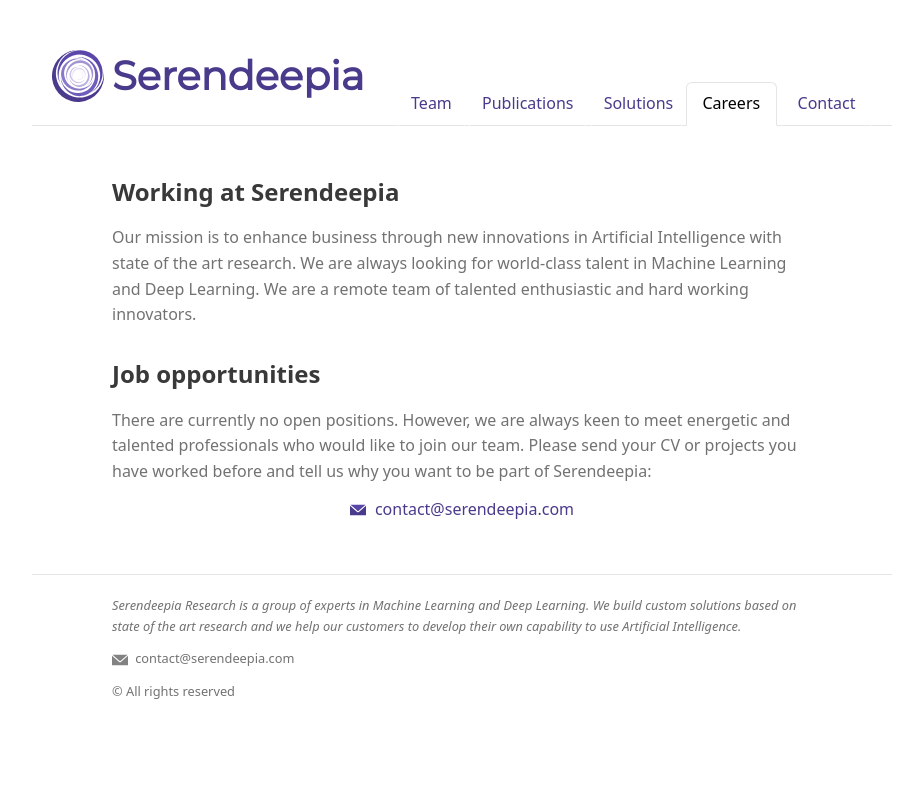
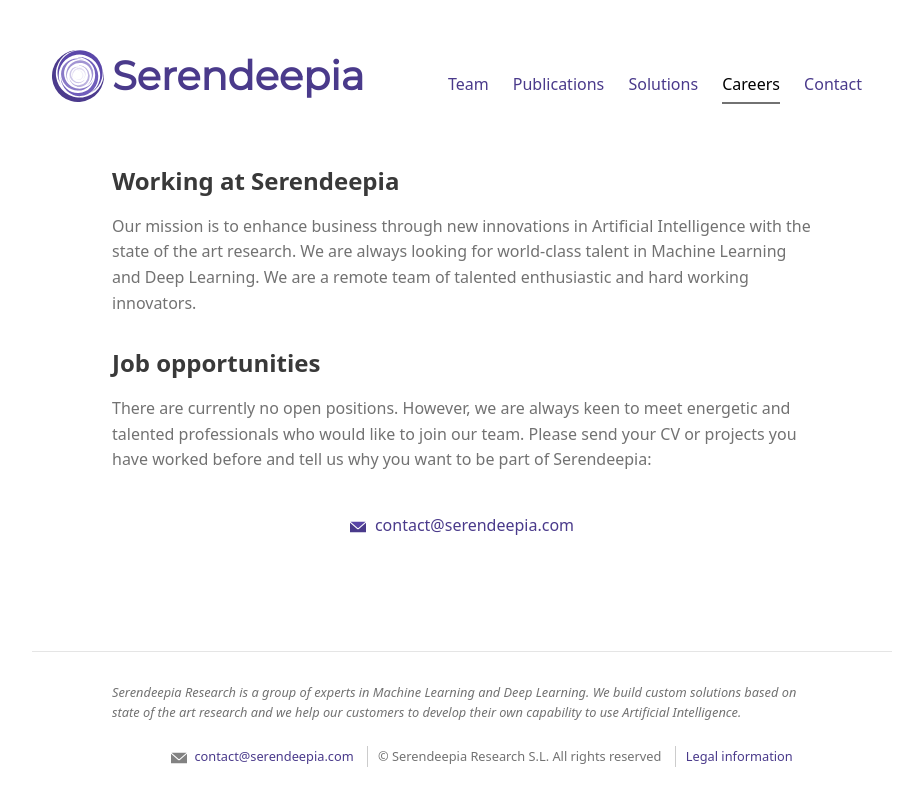
Before and after one commit to serendeepia/serendeepia.github.io, a Jekyll site: the page built from careers.md, in a window 1280 px wide. Shown: the top 806 px of the page, without its empty margins (178-1101 px from the left). Built offline with Jekyll 4.4.1, drawn with Linux system fonts in a browser that asks for light colours; a script that is not in the unit is left out.

Commit message:
added legal page, typo in slogan and update style

```diff
--- a/_layouts/mylayout.html
+++ b/_layouts/mylayout.html
@@ -49,16 +49,18 @@
             We build custom solutions based on state of the art research and we help our customers
             to develop their own capability to use Artificial Intelligence.
         </em></p>
-        <p><span class="icon">
+        <ul>
+            <li><span class="icon">
                     <svg viewBox="0 4.801209 28.3499966 18.7475815">
                     <path fill="#828282"
                           d="M15.699194,17.7568531c-0.4572582,0.3048401-0.9145174,0.6096783-1.5241938,0.6096783 c-0.6096773,0-1.0669355-0.15242-1.5241938-0.6096783L0,6.7826605v16.1564522C0,23.2439518,0.3048387,23.54879,0.6096774,23.54879 h27.1306419c0.3048401,0,0.6096764-0.3048382,0.6096764-0.6096764V6.7826605L15.699194,17.7568531z"/>
                     <path fill="#828282"
                           d="M14.9370966,15.7754021L27.587904,4.801209H0.9145162l12.6508064,10.9741936 C13.870162,16.0802422,14.4798384,16.0802422,14.9370966,15.7754021z"/>
                     </svg>
-        </span>contact@serendeepia.com
-        </p>
-        <p>© All rights reserved</p>
+                </span><a href="mailto:contact@serendeepia.com">contact@serendeepia.com</a></li>
+            <li>© Serendeepia Research S.L. All rights reserved</li>
+            <li><a href="/legal.html">Legal information</a></li>
+        </ul>
     </footer>
 </div>
 <script src="{{ '/assets/js/scale.fix.js' | relative_url }}"></script>
--- a/assets/css/style.scss
+++ b/assets/css/style.scss
@@ -6,7 +6,7 @@
 body {
   font: 16px/1.6 "Open+Sans", "Noto Sans", "Helvetica Neue", Helvetica, Arial, sans-serif;
   background-color: #fff;
-  padding: 50px 0px 40px 0px;
+  padding: 50px 0 40px 0;
   margin: 0;
   color: #727272;
   font-weight: 400;
@@ -29,6 +29,7 @@ body {
 }
 
 div.slogan {
+  margin-top: 24px;
   padding: 20px 20px;
   background: #f8f8f8;
   margin-bottom: 20px;
@@ -55,10 +56,6 @@ a:hover, a:focus {
 div.wrapper {
   max-width: 860px;
   margin: auto;
-}
-
-header {
-  border-bottom: 1px solid #e5e5e5;
 }
 
 header h1 {
@@ -66,6 +63,7 @@ header h1 {
   float: left;
   font-family: "Montserrat", "Open+Sans", sans-serif;
   font-size: 40px;
+  font-weight: 600;
   margin: 0 0 12px;
 }
 
@@ -89,10 +87,7 @@ header a small {
 
 header nav.main-nav {
   float: right;
-  margin-top: 32px;
-  margin-bottom: -1px;
-  margin-left: 4px;
-  margin-right: 0px;
+  margin: 14px 0 0 4px;
 }
 
 header nav.main-nav ul {
@@ -106,36 +101,26 @@ header nav.main-nav ul {
 }
 
 header nav.main-nav ul li {
-  margin: 0;
-  border: 1px solid #ffffff;
-  border-bottom: 1px solid #e5e5e5;
   display: inline-block;
+  margin: 0 10px;
+  width: auto;
 }
 
 header nav.main-nav ul li a {
   display: block;
   text-align: center;
-  padding: 8px 12px 8px 12px;
+  padding: 8px 0 4px 0;
   text-decoration: none;
+  border-bottom: 2px #fff solid;
 }
 
 header nav.main-nav ul li:not(.active) a:hover {
-  background: #f7f7f7;
-  border-top-right-radius: 6px;
-  border-top-left-radius: 6px;
+  border-bottom: 2px #e5e5e5 solid;
 }
 
 header nav.main-nav ul li.active a {
+  border-bottom: 2px #727272 solid;
   color: black;
-}
-
-nav.main-nav ul .active {
-  color: #4a3a8b;
-  z-index: 2;
-  border: 1px solid #e5e5e5;;
-  border-bottom-color: #FFF;
-  border-top-right-radius: 6px;
-  border-top-left-radius: 6px;
 }
 
 section {
@@ -1160,11 +1145,42 @@ section p {
   margin-right: auto;
 }
 
+footer p, footer ul{
+
+  margin: 10px 0 24px 0;
+}
+
 footer p {
   font-size: 80%;
   max-width: 700px;
   margin-left: auto;
   margin-right: auto;
+}
+
+footer ul {
+  font-size: 80%;
+  max-width: 700px;
+  margin-left: auto;
+  margin-right: auto;
+  list-style-type: none;
+  overflow: hidden;
+  border: none;
+  text-align: center;
+}
+
+footer ul li {
+  display: inline-block;
+  padding: 0 10px;
+  border-left: 1px #ccc solid;
+}
+
+footer ul li:first-child {
+  padding-left: 0;
+  border-left: none;
+}
+
+footer ul li:last-child {
+  padding-right: 0;
 }
 
 p, ul, ol, table, pre, dl {
@@ -1278,6 +1294,7 @@ hr {
 }
 
 footer {
+  margin-top: 80px;
   padding: 20px;
   border-top: 1px solid #e5e5e5;
   float: left;
@@ -1372,7 +1389,7 @@ div.how_col h3, div.how_col_fill h3 {
     width: 100%;
     max-width: 100%;
     margin: 8px auto;
-    padding: 2px 10px 0px 10px;
+    padding: 2px 10px 0 10px;
     font-size: 100%;
   }
 
@@ -1381,12 +1398,12 @@ div.how_col h3, div.how_col_fill h3 {
   }
 }
 
-@media screen and (max-width: 850px) {
+@media screen and (max-width: 800px) {
 
   header nav.main-nav {
     clear: left;
     float: left;
-    margin: 4px 0 -1px 0;
+    margin: 0;
   }
 
   nav.main-nav ul li.right,
@@ -1424,9 +1441,14 @@ div.how_col h3, div.how_col_fill h3 {
 
 @media screen and (max-width: 720px) {
 
-  header nav.main-nav ul li a {
-    padding: 4px 8px 4px 8px;
-  }
+  footer ul li {
+    display: block;
+    padding: 0;
+    border: none;
+  }
+}
+
+@media screen and (max-width: 720px) {
 
   div.slogan p cite {
     font-size: 1.6em;
@@ -1457,8 +1479,8 @@ div.how_col h3, div.how_col_fill h3 {
   }
 
   div.how_col, div.how_col_fill {
-    border-radius: 0px;
-    padding: 2px 0px 12px 0px;
+    border-radius: 0;
+    padding: 2px 0 12px 0;
     font-size: 100%;
   }
 
@@ -1476,25 +1498,12 @@ div.how_col h3, div.how_col_fill h3 {
   }
 }
 
-@media print, screen and (max-width: 510px) {
-
-  header nav.main-nav {
-    float: left;
-    margin-top: 8px;
-  }
-
-  nav.main-nav ul li.right,
-  nav.main-nav ul li {
-    float: none;
-    width: auto;
-  }
-
-  header nav.main-nav ul li a {
-    padding: 2px 4px 2px 4px;
-  }
-}
-
 @media print, screen and (max-width: 480px) {
+
+  footer {
+    margin-top: 20px;
+  }
+
   section, footer {
     padding-top: 10px;
     padding-bottom: 10px;
@@ -1510,15 +1519,22 @@ div.how_col h3, div.how_col_fill h3 {
   }
 
   div.how_col, div.how_col_fill {
-    border-radius: 0px;
-    padding: 2px 0px 12px 0px;
+    border-radius: 0;
+    padding: 2px 0 12px 0;
   }
 
   div.logo_col {
     padding: 10px 10px;
   }
-}
-
+
+  header nav.main-nav ul li {
+    margin: 0 6px;
+  }
+
+  header nav.main-nav ul li a {
+    padding: 6px 0 2px 0;
+  }
+}
 
 @media screen and (max-width: 410px) {
 
@@ -1548,13 +1564,28 @@ div.how_col h3, div.how_col_fill h3 {
     font-size: 1.3em;
   }
 
-  header nav.main-nav ul .active {
+  header nav.main-nav ul li.active {
     color: #4a3a8b;
     z-index: 2;
-    border-top-right-radius: 0;
-    border-top-left-radius: 0;
-    border: none;
     background: #f7f7f7;
-    border-bottom: 1px solid #e5e5e5;
-  }
-}
+  }
+
+  header nav.main-nav {
+    width: 100%;
+  }
+
+  header nav.main-nav ul li {
+    width: 100%;
+  }
+  header nav.main-nav ul li a {
+    border-bottom: none;
+  }
+
+  header nav.main-nav ul li:not(.active) a:hover {
+    border-bottom: none;
+  }
+
+  header nav.main-nav ul li.active a {
+    border-bottom: none;
+  }
+}
--- a/careers.md
+++ b/careers.md
@@ -6,13 +6,13 @@ navigation_weight: 6
 
 ## Working at Serendeepia
 
-Our mission is to enhance business through new innovations in Artificial Intelligence with state of the art research. We are always looking for world-class talent in Machine Learning and Deep Learning. We are a remote team of talented enthusiastic and hard working innovators.
+Our mission is to enhance business through new innovations in Artificial Intelligence with the state of the art research. We are always looking for world-class talent in Machine Learning and Deep Learning. We are a remote team of talented enthusiastic and hard working innovators.
 
 ## Job opportunities
 
 There are currently no open positions. However, we are always keen to meet energetic and talented professionals who would like to join our team. Please send your CV or projects you have worked before and tell us why you want to be part of Serendeepia:
 
-<p style="text-align: center;">
+<p style="text-align: center; margin-top: 40px;">
 
 <span class="icon">
     <svg viewBox="0 4.801209 28.3499966 18.7475815">
--- a/contact.html
+++ b/contact.html
@@ -5,7 +5,7 @@ navigation_weight: 10
 ---
 <h2>Contact us:</h2>
 
-<p style="text-align: center;">
+<p>
 <span class="icon">
     <svg viewBox="0 4.801209 28.3499966 18.7475815">
     <path fill="#828282"
@@ -13,7 +13,7 @@ navigation_weight: 10
     <path fill="#828282"
           d="M14.9370966,15.7754021L27.587904,4.801209H0.9145162l12.6508064,10.9741936 C13.870162,16.0802422,14.4798384,16.0802422,14.9370966,15.7754021z"/>
     </svg>
-</span>contact@serendeepia.com
+</span><a href="mailto:contact@serendeepia.com">contact@serendeepia.com</a>
 </p>
 
 <form action="https://formspree.io/contact@serendeepia.com" method="POST"
```
Also changed, not shown: index.md (+1 -1 lines), legal.md (added, +33 -0 lines), Gemfile.lock. Lines whose indentation alone changed are shown as unchanged.
